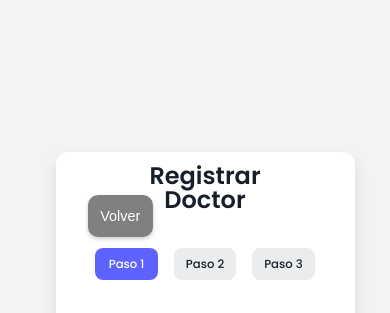
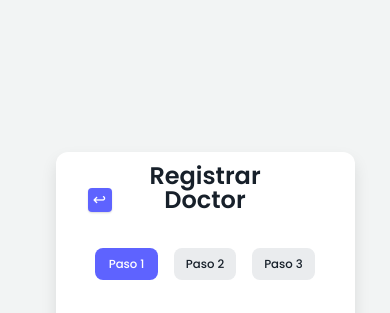
Before and after one commit to PricedTuna/newMedicLife, a PHP site: page /views/doctor/register/register-doctor.view.php in a window 390 px wide. Shown: the top 313 px of the page. Run offline with PHP 8.4, Linux system fonts and the light colour scheme; data that the repository does not hold is empty.

Commit message:
arreglo del + y volver botones para mediaqueries

```diff
--- a/views/doctor/list/list-doctors.styles.css
+++ b/views/doctor/list/list-doctors.styles.css
@@ -194,6 +194,10 @@ h1 {
   padding: 2rem;
 }
 
+.icon-btn {
+  display: none;
+}
+
 @media (max-width: 800px) {
   body {
     grid-template-columns: 1fr;
--- a/views/doctor/register/register-doctor.styles.css
+++ b/views/doctor/register/register-doctor.styles.css
@@ -245,6 +245,10 @@ button {
     left: 0;
 }
 
+.back-btn-icon {
+    display: none;
+  }
+
 @media (max-width: 800px) {
     /*
     .steps {
@@ -280,5 +284,28 @@ button {
         margin-right: auto;
     }
 
+    .back-btn {
+        display: none;
+      }
+
+      form-back-btn .back-btn {
+        display: none;
+      }
+       /* Flechita extra pequeña */
+  .form-back-btn .back-btn-icon {
+    display: inline-flex;
+    align-items: center;
+    justify-content: center;
+    width: 24px;               /* ancho reducido */
+    height: 24px;              /* alto reducido */
+    background-color: var(--accent-clr);
+    color: var(--hover-clr);
+    border-radius: 4px;        /* esquinas suaves */
+    font-size: 1rem;           /* tamaño de la flecha */
+    border: none;
+    cursor: pointer;
+    box-shadow: 0 1px 2px rgba(0,0,0,0.15);
+    padding: 0;
+  }
 
 }
--- a/views/doctor/register/register-doctor.view.php
+++ b/views/doctor/register/register-doctor.view.php
@@ -72,6 +72,8 @@ try {
                 <div class="form-header">
                     <a href="/views/doctor/main/main-doctor.view.php" class="form-back-btn">
                         <button class="back-btn">Volver</button>
+                        <span class="back-btn-icon">&#8617;</span>
+
                     </a>
                     <h2 class="form-title"><?php echo $doctor ? 'Actualizar Doctor' : 'Registrar Doctor'; ?></h2>
                 </div>
```
